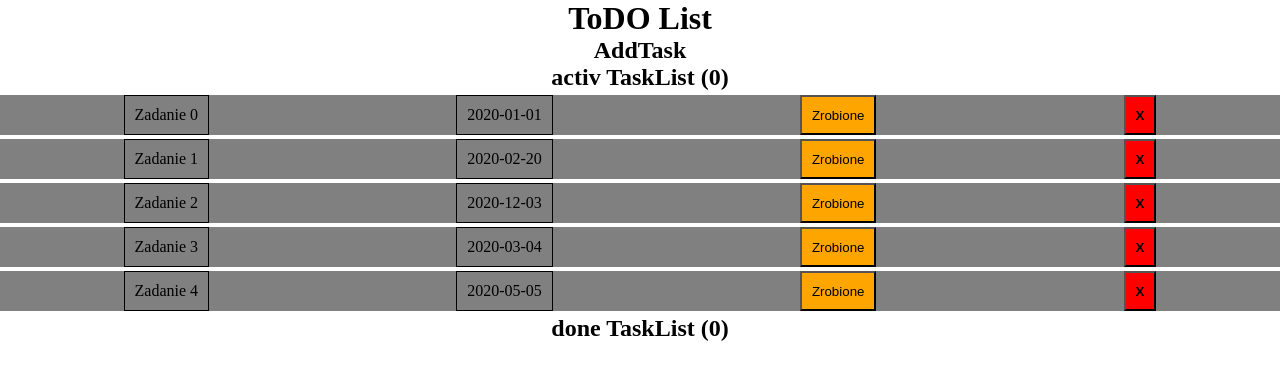
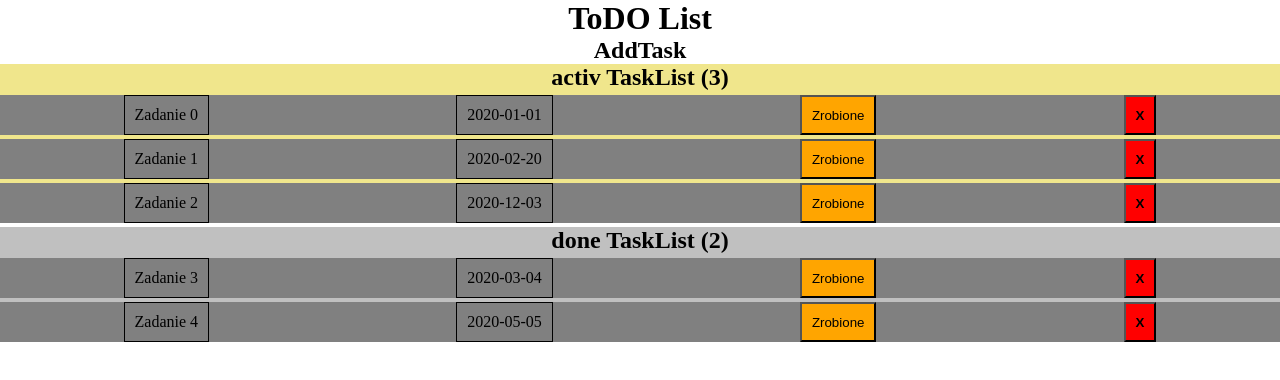
Before and after one commit to Zyar3k/todo_react_app, a React (Create React App) app: page / in a window 1280 px wide. Shown: the top 380 px of the page. Built offline with nearby package versions, Linux system fonts and the light colour scheme.

Commit message:
Show divided tasks- active & done

```diff
--- a/src/components/TaskList/TaskList.js
+++ b/src/components/TaskList/TaskList.js
@@ -1,9 +1,20 @@
 import React from "react";
 import Task from "../Task/Task";
+import "./TaskList.scss";
 
 const TaskList = (props) => {
   // console.log(props.tasks.length);
-  const tasks = props.tasks.map((task) => (
+  let activeTasks = props.tasks.filter((task) => task.active);
+  let doneTasks = props.tasks.filter((task) => !task.active);
+  activeTasks = activeTasks.map((task) => (
+    <Task
+      key={task.id}
+      task={task}
+      delete={props.delete}
+      change={props.change}
+    />
+  ));
+  doneTasks = doneTasks.map((task) => (
     <Task
       key={task.id}
       task={task}
@@ -14,11 +25,13 @@ const TaskList = (props) => {
   return (
     <div>
       <div className="activeTasks">
-        <h2>activ TaskList (0)</h2>
-        {tasks}
+        <h2>activ TaskList ({activeTasks.length})</h2>
+        {activeTasks.length > 0 ? activeTasks : <h1>0 tasks</h1>}
       </div>
       <div className="doneTasks">
-        <h2>done TaskList (0)</h2>
+        <h2>done TaskList ({doneTasks.length})</h2>
+        {doneTasks.length > 3 && <span>Only 3 last tasks</span>}
+        {doneTasks.slice(0, 3)} {/* ??? */}
       </div>
     </div>
   );
--- /dev/null
+++ b/src/components/TaskList/TaskList.scss
@@ -0,0 +1,7 @@
+.activeTasks {
+  background: khaki;
+}
+
+.doneTasks {
+  background: silver;
+}
```
